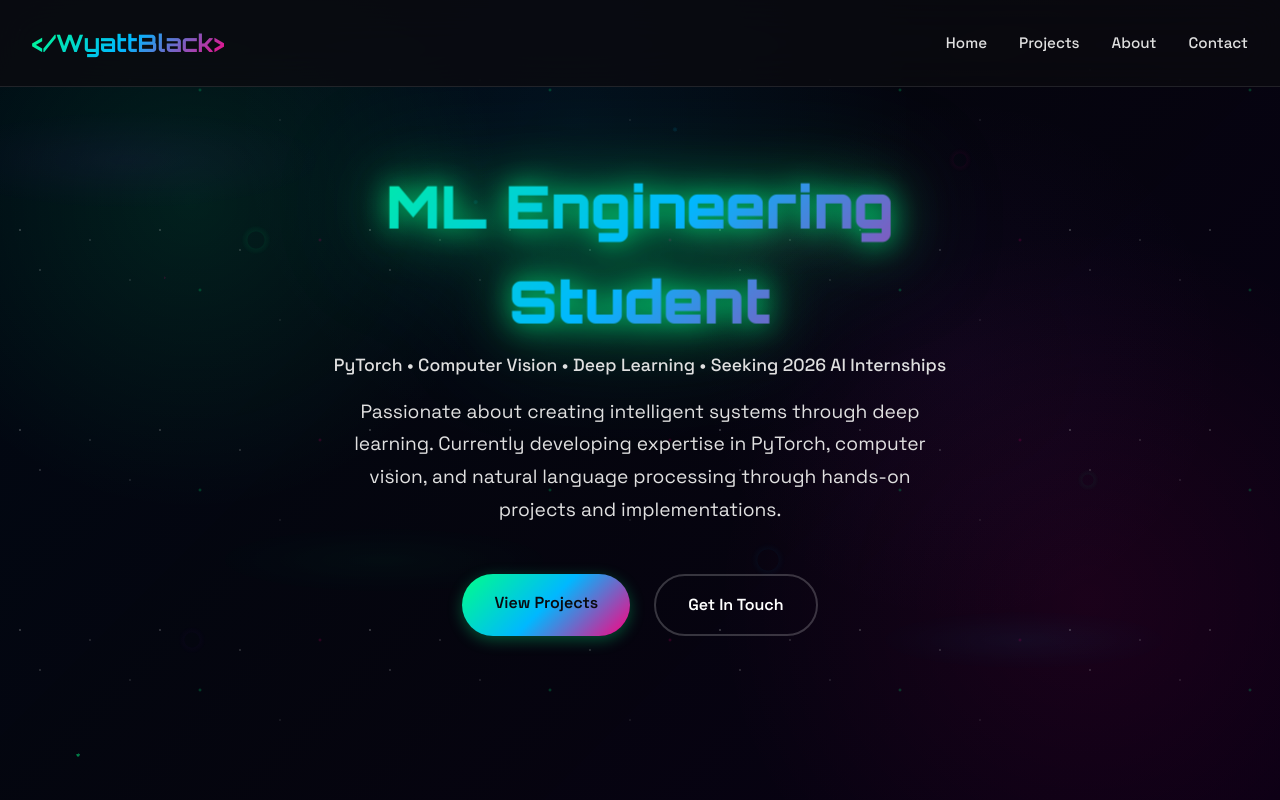
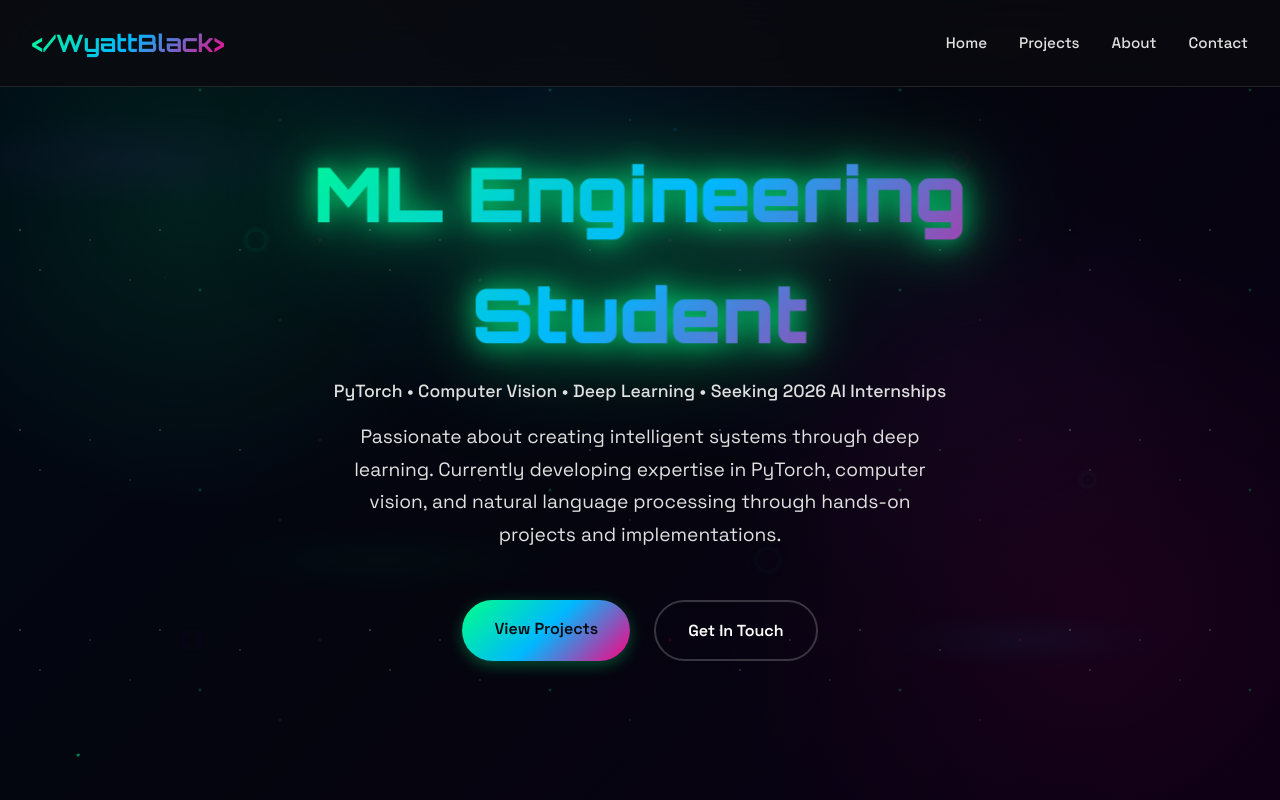
Before and after one commit to black1172/black1172.github.io, a plain HTML site: page index.html in a window 1280 px wide. Shown: the top 800 px of the page. Drawn offline with Linux system fonts and the light colour scheme.

Commit message:
title size

```diff
--- a/styles.css
+++ b/styles.css
@@ -212,7 +212,7 @@ nav {
 
 .hero-title {
     font-family: 'Orbitron', monospace;
-    font-size: clamp(2.5rem, 6vw, 3.5rem);
+    font-size: clamp(3.5rem, 6vw, 4.5rem);
     font-weight: 400;
     margin-bottom: 0.5rem;
     color: var(--text-primary);
```
